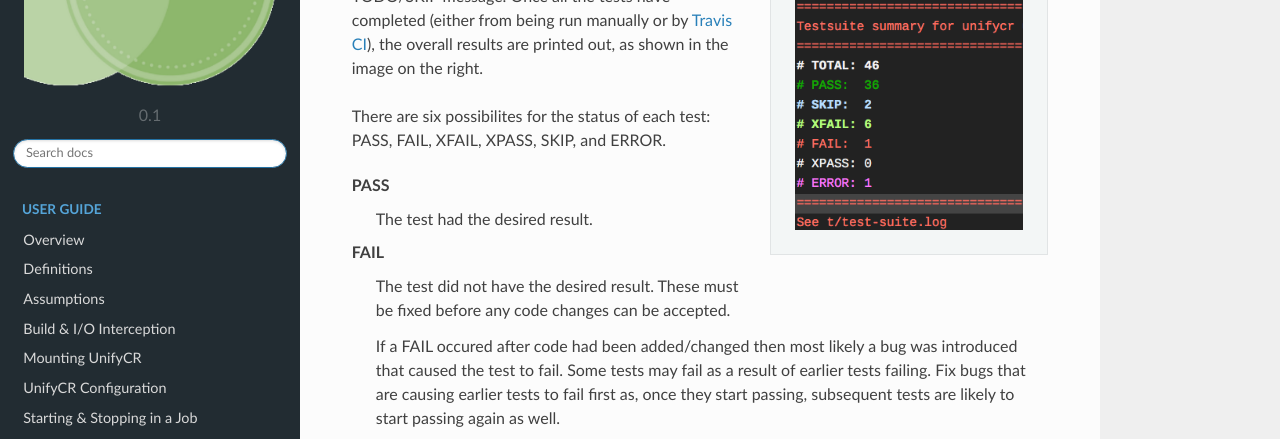
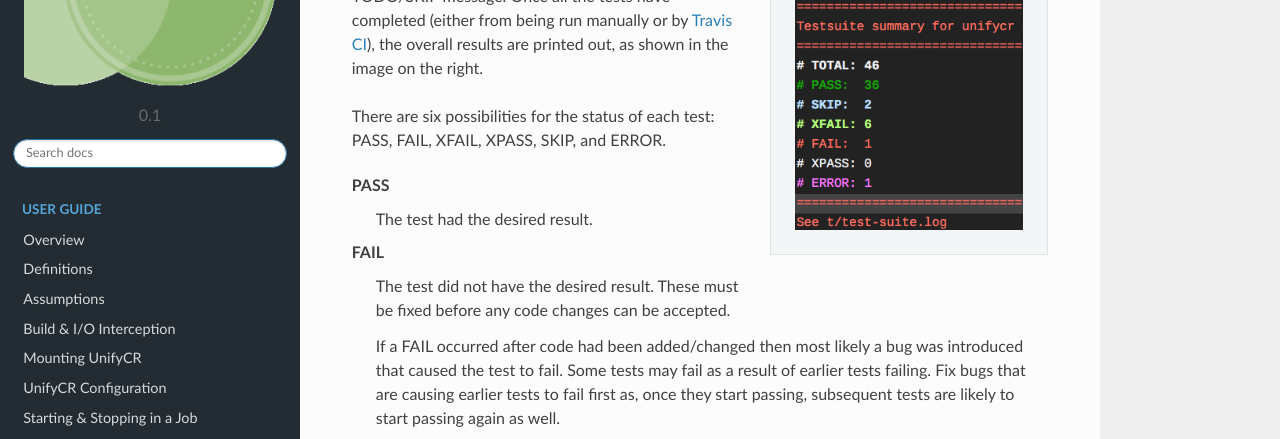
Before and after one commit to CamStan/test-docs, a Sphinx documentation site: the page built from unifycr-docs/docs/testing.rst, in a window 1280 px wide and 900 px high, scrolled down 4095 px. Shown: the part 151-590 px from the top of the window. Built offline with Sphinx 7.4.7 and the Read the Docs theme 2.0.0, drawn with Linux system fonts in a browser that asks for light colours.

Commit message:
Latest version of docs

```diff
--- a/unifycr-docs/docs/testing.rst
+++ b/unifycr-docs/docs/testing.rst
@@ -231,9 +231,7 @@ have completed (either from being run manually or by `Travis CI`_), the overall
 results are printed out, as shown in the image on the right.
 
 
-
-
-There are six possibilites for the status of each test: PASS, FAIL, XFAIL,
+There are six possibilities for the status of each test: PASS, FAIL, XFAIL,
 XPASS, SKIP, and ERROR.
 
 PASS
@@ -242,7 +240,7 @@ FAIL
     The test did not have the desired result. These must be fixed before any
     code changes can be accepted.
 
-    If a FAIL occured after code had been added/changed then most likely a bug
+    If a FAIL occurred after code had been added/changed then most likely a bug
     was introduced that caused the test to fail. Some tests may fail as a
     result of earlier tests failing. Fix bugs that are causing earlier tests
     to fail first as, once they start passing, subsequent tests are likely to
```
Also changed, not shown: unifycr-docs/docs/style-guides.rst (line endings or trailing spaces).
